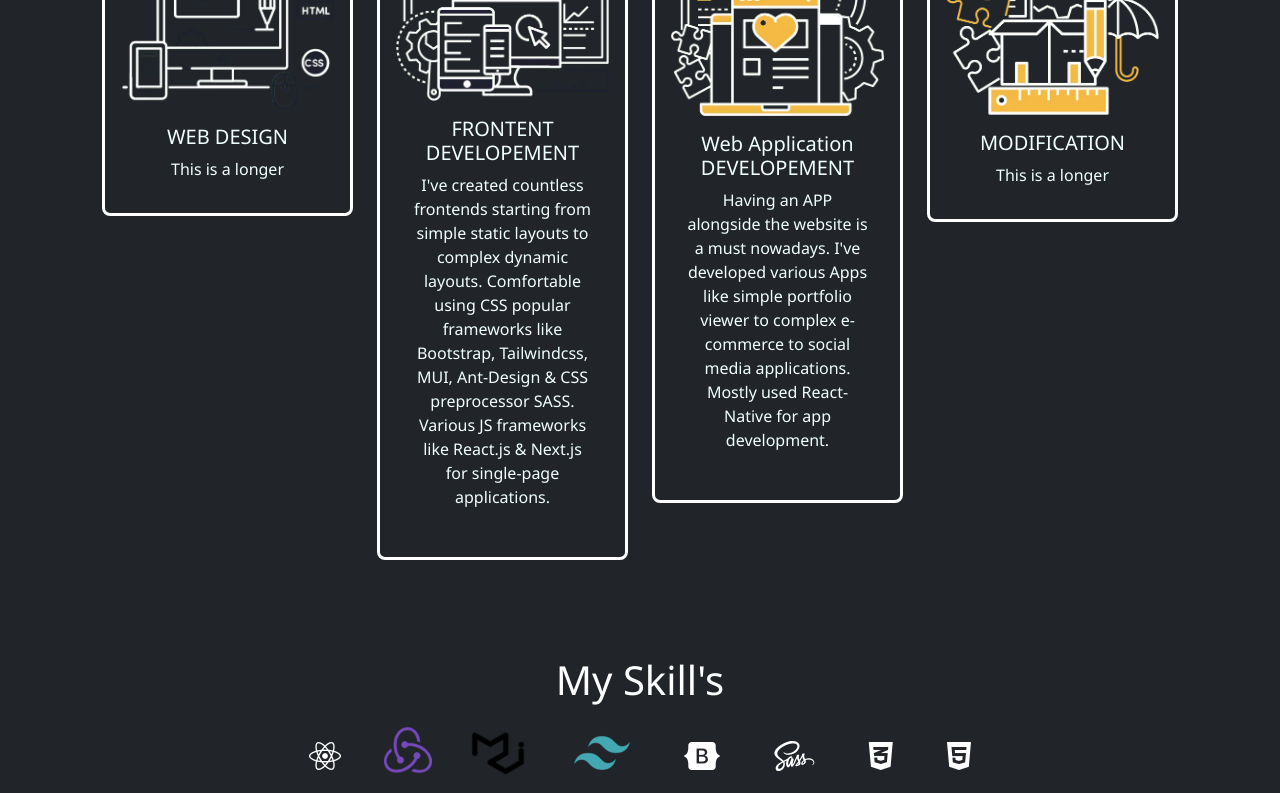
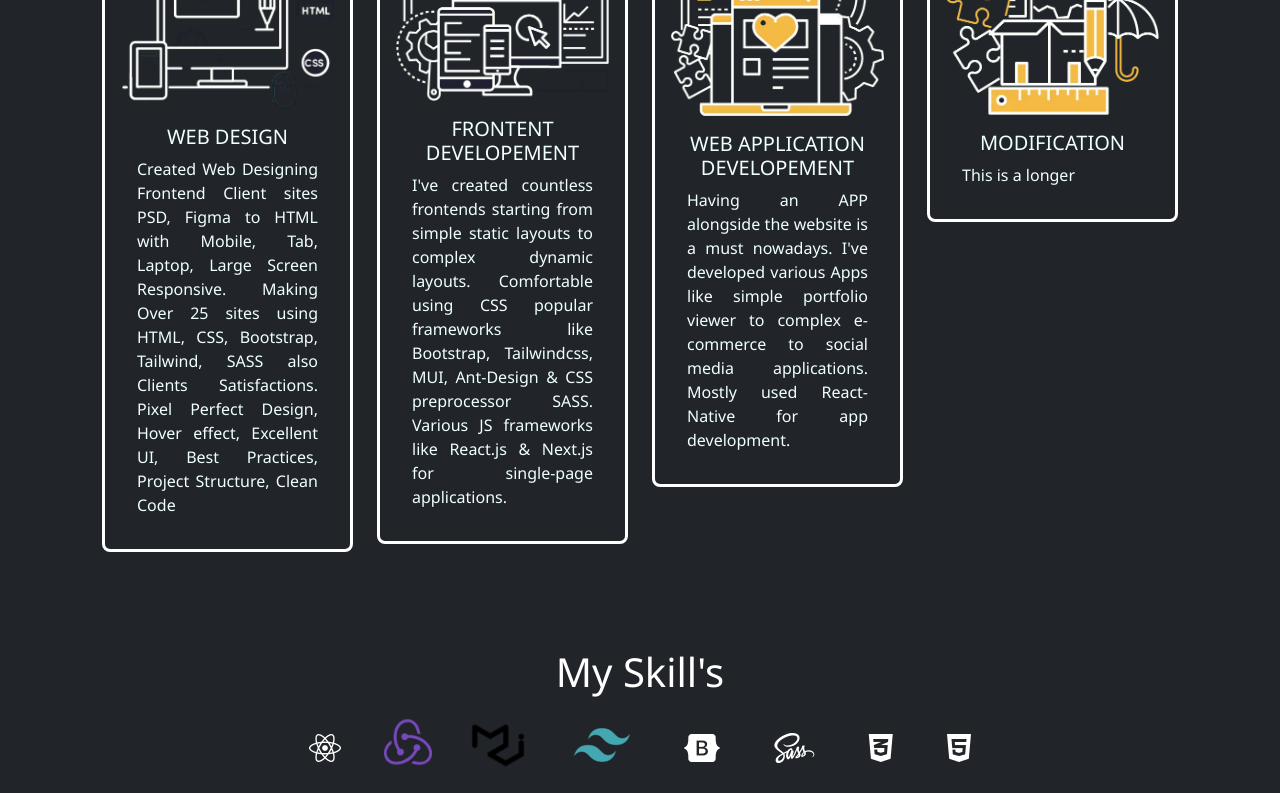
Before and after one commit to sujon554/profolio, a React (Create React App) app: page / in a window 1280 px wide. Shown: the part 1400-2193 px from the top of the page. Built offline with nearby package versions, Linux system fonts and the light colour scheme.

Commit message:
add email js

```diff
--- a/package.json
+++ b/package.json
@@ -3,6 +3,7 @@
   "version": "0.1.0",
   "private": true,
   "dependencies": {
+    "@emailjs/browser": "^3.11.0",
     "@testing-library/jest-dom": "^5.11.4",
     "@testing-library/react": "^11.1.0",
     "@testing-library/user-event": "^12.1.10",
@@ -13,6 +14,7 @@
     "react-dom": "^17.0.2",
     "react-router-dom": "^6.0.2",
     "react-scripts": "4.0.3",
+    "react-toastify": "^9.1.2",
     "swiper": "^9.2.4",
     "web-vitals": "^1.0.1"
   },
--- a/src/pages/contacts/Contacts.css
+++ b/src/pages/contacts/Contacts.css
@@ -5,3 +5,12 @@
 .col h2 {
     line-height: 3rem;
 }
+
+.InputFile {
+    width: 80%;
+}
+
+.InputFile {
+    /* margin: 10px 0px; */
+    flex: left;
+}
--- a/src/pages/contacts/Contacts.js
+++ b/src/pages/contacts/Contacts.js
@@ -1,16 +1,60 @@
-import React from "react";
+import React, { useRef } from "react";
 import "./Contacts.css";
+import { Button } from "react-bootstrap";
+// import { toast } from 'react-toastify';
+  // import 'react-toastify/dist/ReactToastify.css';
+import emailjs from "@emailjs/browser";
+
 const Contacts = () => {
+
+  const form = useRef();
+
+  const sendEmail = (e) => {
+    e.preventDefault();
+    // YOUR_SERVICE_ID = service_qu74q3i   YOUR_TEMPLATE_ID= template_3asmhbl   YOUR_PUBLIC_KEY= UlBs5qUYExBBP8IxN
+
+    emailjs.sendForm('service_qu74q3i', 'template_3asmhbl', form.current, 'UlBs5qUYExBBP8IxN')
+      .then((result) => {
+          console.log(result.text);
+      }, (error) => {
+          console.log(error.text);
+      });
+      e.target.reset();
+  };
+
+
   return (
     <div className="container py-5">
       <div className="row">
+
         <div className="col py-5">
-           <h5 className="py-5 lh-base text-center">
-             I am interested in working with any company that thinks my skill
-             will be helpful for them. If you are looking for someone like me,
-             Please let me know or You can just say "Hello"  me.
-           </h5>
+            <form id="contact-form" ref={form} onSubmit={sendEmail}>
+
+
+                <div className="InputFile">
+                  <label className="form-label">Name</label>
+                  <input className="form-control py-2 m-auto px-3" type="text" name="from_name" placeholder="Example: Mr. X" />
                 </div>
+
+                <div className="InputFile">
+                  <label className="form-label">Email</label>
+                  <input className="form-control py-2 m-auto px-3" type="email" name="user_email" placeholder="Example: xyz@gmail.com"/>
+                </div>
+
+                <div className="InputFile">
+                  <label>Subject</label>
+                  <input className="form-control py-2 m-auto px-3" type="text" name="subject" placeholder="Your Subject"/>
+                </div>
+
+                <div className="InputFile">
+                  <label className="form-label" >Message</label>
+                  <textarea  className="form-control py-2 m-auto px-3" name="message" placeholder="Your Message Here"></textarea>
+                </div>
+                <Button className="mt-4"  type="submit" value="Send" >Send Mail</Button>
+            </form>
+        </div>
+
+
         <div className="col">
           <h2>E-mail</h2>
           <p>
@@ -22,15 +66,27 @@ import React from "react";
 
           <h2>Social</h2>
 
-           <a href="https://www.linkedin.com/in/sujon554/" target="_blank"  rel="noreferrer">
+          <a
+            href="https://www.linkedin.com/in/sujon554/"
+            target="_blank"
+            rel="noreferrer"
+          >
             <i className="fab fa-linkedin"></i>
           </a>
 
-           <a href="https://www.facebook.com/sujon554/" target="_blank"  rel="noreferrer">
+          <a
+            href="https://www.facebook.com/sujon554/"
+            target="_blank"
+            rel="noreferrer"
+          >
             <i className="fab fa-facebook"></i>
           </a>
 
-           <a href="https://twitter.com/sujon554" target="_blank"  rel="noreferrer">
+          <a
+            href="https://twitter.com/sujon554"
+            target="_blank"
+            rel="noreferrer"
+          >
             <i className="fab fa-twitter"></i>
           </a>
 
--- a/src/pages/footer/Footer.js
+++ b/src/pages/footer/Footer.js
@@ -11,7 +11,7 @@ const Footer = () => {
             <small> &copy; 2022 All reserved Sujon Mostofa</small>
           </div>
           <div className="col">
-            <a href="https://www.github.com/sujon554/" target="_blank"  rel="noreferrer">
+            {/* <a href="https://www.github.com/sujon554/" target="_blank"  rel="noreferrer">
               <i className="fab fa-github"></i>
             </a>
             <a href="https://www.linkedin.com/in/sujon554/" target="_blank"  rel="noreferrer">
@@ -24,7 +24,7 @@ const Footer = () => {
 
             <a href="https://twitter.com/sujon554" target="_blank"  rel="noreferrer">
               <i className="fab fa-twitter"></i>
-            </a>
+            </a> */}
 
             <Button href="#about" id="myBtn" title="Go to top">
               <i className="fas fa-arrow-alt-circle-up"></i>
--- a/src/pages/service/Service.css
+++ b/src/pages/service/Service.css
@@ -4,3 +4,7 @@
     border: 3px solid rgb(255, 255, 255);
     border-radius: 8px;
 }
+.card-text {
+    text-align: justify;
+
+}
--- a/src/pages/service/Service.js
+++ b/src/pages/service/Service.js
@@ -17,7 +17,7 @@ const Service = () => {
             <div className="card-body">
               <h5 className="card-title">WEB DESIGN</h5>
               <p className="card-text">
-                This is a longer
+              Created Web Designing Frontend Client sites PSD, Figma to HTML with Mobile, Tab, Laptop, Large Screen Responsive. Making Over 25 sites using HTML, CSS, Bootstrap, Tailwind, SASS also Clients Satisfactions. Pixel Perfect Design, Hover effect, Excellent UI, Best Practices, Project Structure, Clean Code
               </p>
             </div>
           </div>
@@ -28,7 +28,7 @@ const Service = () => {
             <Image src={frontent} className="card-img-top" alt="..." />
             <div className="card-body">
               <h5 className="card-title">FRONTENT DEVELOPEMENT</h5>
-              <p className="">
+              <p className="card-text">
               I've created countless frontends starting from simple static layouts to complex dynamic layouts. Comfortable using CSS popular frameworks like Bootstrap, Tailwindcss, MUI, Ant-Design & CSS preprocessor SASS. Various JS frameworks like React.js & Next.js for single-page applications.
               </p>
             </div>
@@ -39,8 +39,8 @@ const Service = () => {
           <div className="columns p-3">
             <Image src={web} className="card-img-top" alt="..." />
             <div className="card-body">
-              <h5 className="card-title">Web Application DEVELOPEMENT</h5>
-              <p className="">
+              <h5 className="card-title">WEB APPLICATION DEVELOPEMENT</h5>
+              <p className="card-text">
               Having an APP alongside the website is a must nowadays. I've developed various Apps like simple portfolio viewer to complex e-commerce to social media applications. Mostly used React-Native for app development.
               </p>
             </div>
```
Also changed, not shown: 2 other files (tests, documents, lock files or other folders). Lines whose indentation alone changed are shown as unchanged.
